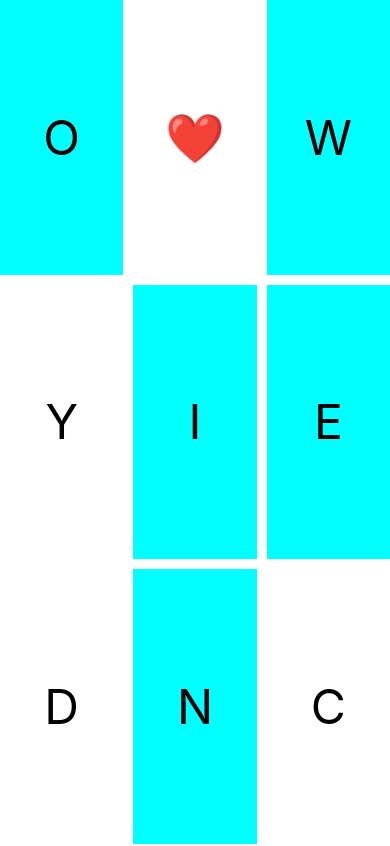
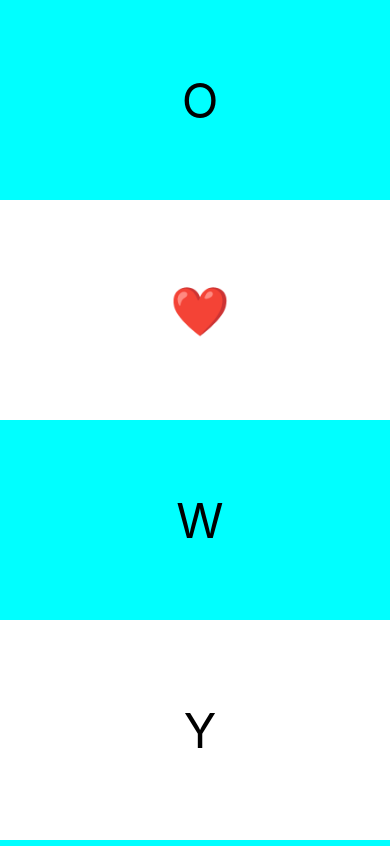
Before and after one commit to JajuanX/gridByExample, a React (Create React App) app: page / in a window 390 px wide. Shown: the top 846 px of the page. Built offline with nearby package versions, Linux system fonts and the light colour scheme.

Commit message:
made responsive layout

```diff
--- a/src/App.css
+++ b/src/App.css
@@ -6,14 +6,14 @@
 .container {
   height: 100vh;
   display: grid;
-  grid-template-columns: 1fr 1fr 1fr;
-  grid-template-rows: 1fr 1fr 1fr;
+  grid-template-columns: repeat(auto-fit, minmax(400px,1fr));
   grid-gap: 10px;
 }
 
 .box {
   display: grid;
   place-items: center;
+  height: 200px;
   width: 100%;
   font-size: 3rem;
 }
```
